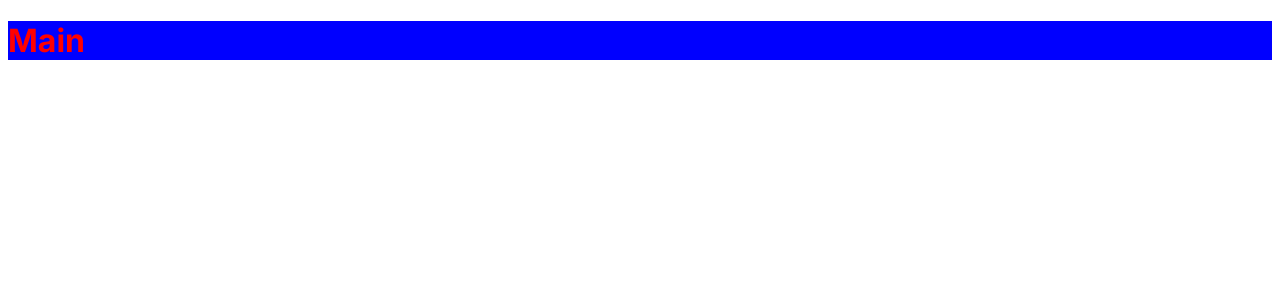
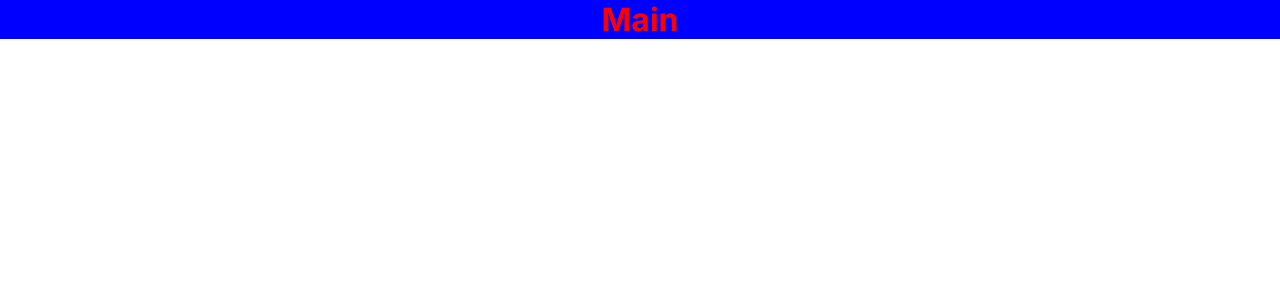
Before and after one commit to andersonpensephp/boilerplate-apps-router, a Next.js app: page / in a window 1280 px wide. Shown: the top 300 px of the page. Built offline with nearby package versions, Linux system fonts and the light colour scheme.

Commit message:
chore: add config jest styled components

```diff
--- a/package.json
+++ b/package.json
@@ -36,6 +36,7 @@
     "husky": "^8.0.3",
     "jest": "^29.7.0",
     "jest-environment-jsdom": "^29.7.0",
+    "jest-styled-components": "^7.1.1",
     "lint-staged": "^14.0.1",
     "prettier": "3.0.3"
   }
--- a/src/app/layout.tsx
+++ b/src/app/layout.tsx
@@ -1,7 +1,9 @@
+import { PropsWithChildren } from 'react'
 import type { Metadata } from 'next'
 import { Inter } from 'next/font/google'
 
 import StyledComponentsRegistry from '@/lib/registry'
+import { Providers } from './providers'
 
 const inter = Inter({ subsets: ['latin'] })
 
@@ -13,12 +15,14 @@ export const metadata: Metadata = {
 export default function RootLayout({
   children
 }: {
-  children: React.ReactNode
+  children: PropsWithChildren
 }) {
   return (
     <html lang="en">
       <body className={inter.className}>
-        <StyledComponentsRegistry>{children}</StyledComponentsRegistry>
+        <StyledComponentsRegistry>
+          <Providers>{children}</Providers>
+        </StyledComponentsRegistry>
       </body>
     </html>
   )
--- /dev/null
+++ b/src/app/providers.tsx
@@ -0,0 +1,12 @@
+import { PropsWithChildren } from 'react'
+
+import GlobalStyles from '@/styles/globals'
+
+export function Providers({ children }: { children: PropsWithChildren }) {
+  return (
+    <>
+      <GlobalStyles />
+      {children}
+    </>
+  )
+}
--- a/src/components/Main/styles.tsx
+++ b/src/components/Main/styles.tsx
@@ -5,4 +5,6 @@ import styled from 'styled-components'
 export const Wrapper = styled.main`
   color: red;
   background: blue;
+  display: flex;
+  justify-content: center;
 `
--- /dev/null
+++ b/src/styles/globals.ts
@@ -0,0 +1,24 @@
+'use client'
+import { createGlobalStyle } from 'styled-components'
+
+const GlobalStyles = createGlobalStyle`
+  * {
+    margin: 0;
+    padding: 0;
+    box-sizing: border-box;
+  }
+
+  html {
+    font-size: 62,5%;
+  }
+
+  html, body, #__Next {
+    height: 100%;
+  }
+
+  body {
+    font-family: --apple-system, BlinkMacSystemFont, 'Segoe UI', Roboto, Oxygen, Ubuntu, Catarell, 'Open Sans', 'Helvetica Neue', sans-serif;
+  }
+`
+
+export default GlobalStyles
```
Also changed, not shown: jest.config.js (+11 -1 lines), src/types/index.d.ts (added, +34 -0 lines), .jest/setup.ts, 2 other files (tests, documents, lock files or other folders).
